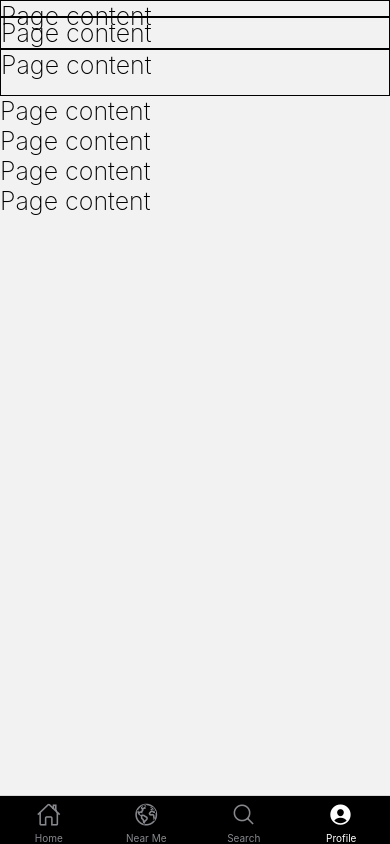
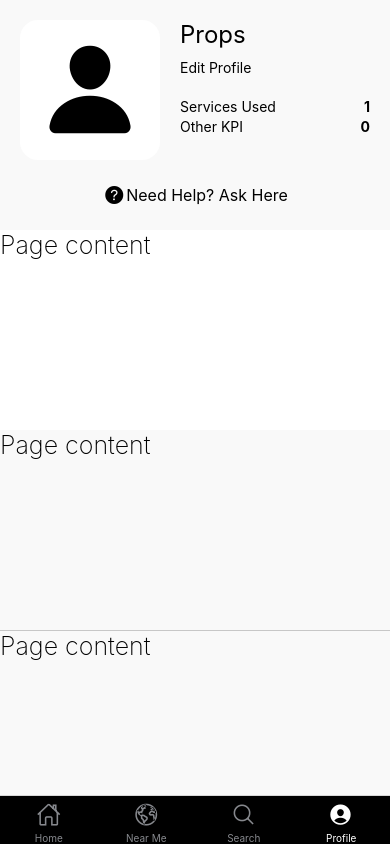
Before and after one commit to DallasCorporation/DaySi, a React Native app: screen /Profile in a window 390 px wide. Built offline with nearby package versions, Linux system fonts and the light colour scheme.

Commit message:
Account Screen

```diff
--- /dev/null
+++ b/constants/theme.js
@@ -0,0 +1,6 @@
+export const white = '#FFFFF';
+export const black = '#000000';
+export const cultured = '#F9F9F9';
+export const silver = '#AAAAAC';
+export const gray = '#60605F';
+export const jet = '#3D3C3D';
--- a/package.json
+++ b/package.json
@@ -19,7 +19,8 @@
     "react-native-reanimated": "^2.4.0",
     "react-native-safe-area-context": "^3.3.2",
     "react-native-screens": "^3.10.2",
-    "react-native-vector-icons": "^9.0.0"
+    "react-native-vector-icons": "^9.0.0",
+    "styled-components": "^5.3.3"
   },
   "devDependencies": {
     "@babel/core": "^7.12.9",
--- a/src/Screen/Profile/Profile.js
+++ b/src/Screen/Profile/Profile.js
@@ -1,23 +1,34 @@
 import React from 'react';
 import {SafeAreaView, Text, View, StyleSheet, ScrollView} from 'react-native';
+import {cultured} from '../../../constants/theme';
+import ProfileHeader from './ProfileHeader';
 
 const Profile = () => {
   return (
     <SafeAreaView style={styles.container}>
-      <ScrollView >
-      <View style={{borderColor: 'black', borderWidth: 1, flex:1}}>
+      <ScrollView style={styles.container}>
+        <View>
+          <ProfileHeader name="Props" services={1} kpi={0}/>
+        </View>
+        <View style={{backgroundColor: 'white', height: 200}}>
           <Text style={styles.text}>Page content</Text>
         </View>
-        <View style={{borderColor: 'black', borderWidth: 1, flex: 2}}>
+        <View style={{borderColor: 'black', height: 200}}>
           <Text style={styles.text}>Page content</Text>
         </View>
-        <View style={{borderColor: 'black', borderWidth: 1, flex: 3}}>
+        <View
+          style={{
+            borderBottomColor: 'rgba(0, 0, 0, 0.2);',
+            borderBottomWidth: 1,
+          }}
+        />
+        <View style={{borderColor: 'black', height: 200}}>
           <Text style={styles.text}>Page content</Text>
         </View>
-        <Text style={styles.text}>Page content</Text>
-        <Text style={styles.text}>Page content</Text>
-        <Text style={styles.text}>Page content</Text>
-        <Text style={styles.text}>Page content</Text>
+
+        <View style={{borderColor: 'black', height: 200}}>
+          <Text style={styles.text}>Page content</Text>
+        </View>
       </ScrollView>
     </SafeAreaView>
   );
@@ -25,6 +36,7 @@ const Profile = () => {
 const styles = StyleSheet.create({
   container: {
     flex: 1,
+    backgroundColor: cultured,
   },
   text: {
     fontSize: 25,
--- /dev/null
+++ b/src/Screen/Profile/ProfileHeader.js
@@ -0,0 +1,61 @@
+import React from 'react';
+import {Text, View, TouchableOpacity, StyleSheet} from 'react-native';
+import Ionicons from 'react-native-vector-icons/Ionicons';
+
+const ProfileHeader = ({...props}) => {
+  const {name, services, kpi}=props;
+  return (
+    <View style={{height: 230}}>
+      <View style={{flexDirection: 'row'}}>
+        <View style={styles.image}>
+          <Ionicons name={'person'} size={100} style={{color: '#000000'}} />
+        </View>
+        <View style={{marginHorizontal: 20, flex: 1}}>
+          <Text style={{marginTop: 20, fontSize: 24}}>{name}</Text>
+          <TouchableOpacity>
+            <Text style={{marginTop: 10}}>Edit Profile</Text>
+          </TouchableOpacity>
+          <View style={{marginTop: 22}}>
+            <View style={styles.rowSpaced}>
+              <Text>Services Used</Text>
+              <Text style={{fontWeight: '700'}}>{services}</Text>
+            </View>
+            <View style={[styles.rowSpaced, {marginTop: 3}]}>
+              <Text>Other KPI</Text>
+              <Text style={{fontWeight: '700'}}>{kpi}</Text>
+            </View>
+          </View>
+        </View>
+      </View>
+      <TouchableOpacity style={styles.help}>
+        <Ionicons name={'help-circle'} size={24} style={{color: '#000000'}} />
+        <Text style={{fontSize: 16}}>Need Help? Ask Here</Text>
+      </TouchableOpacity>
+    </View>
+  );
+};
+
+const styles = StyleSheet.create({
+  image: {
+    backgroundColor: '#FFFFFF',
+    marginLeft: 20,
+    marginTop: 20,
+    borderRadius: 18,
+    height: 140,
+    width: 140,
+    alignItems: 'center',
+    justifyContent: 'center',
+  },
+  rowSpaced: {
+    flexDirection: 'row',
+    justifyContent: 'space-between',
+  },
+  help: {
+    alignItems: 'center',
+    justifyContent: 'center',
+    flexDirection: 'row',
+    marginTop: 22,
+  },
+});
+
+export default ProfileHeader;
```
Also changed, not shown: 1 other file (tests, documents, lock files or other folders).
